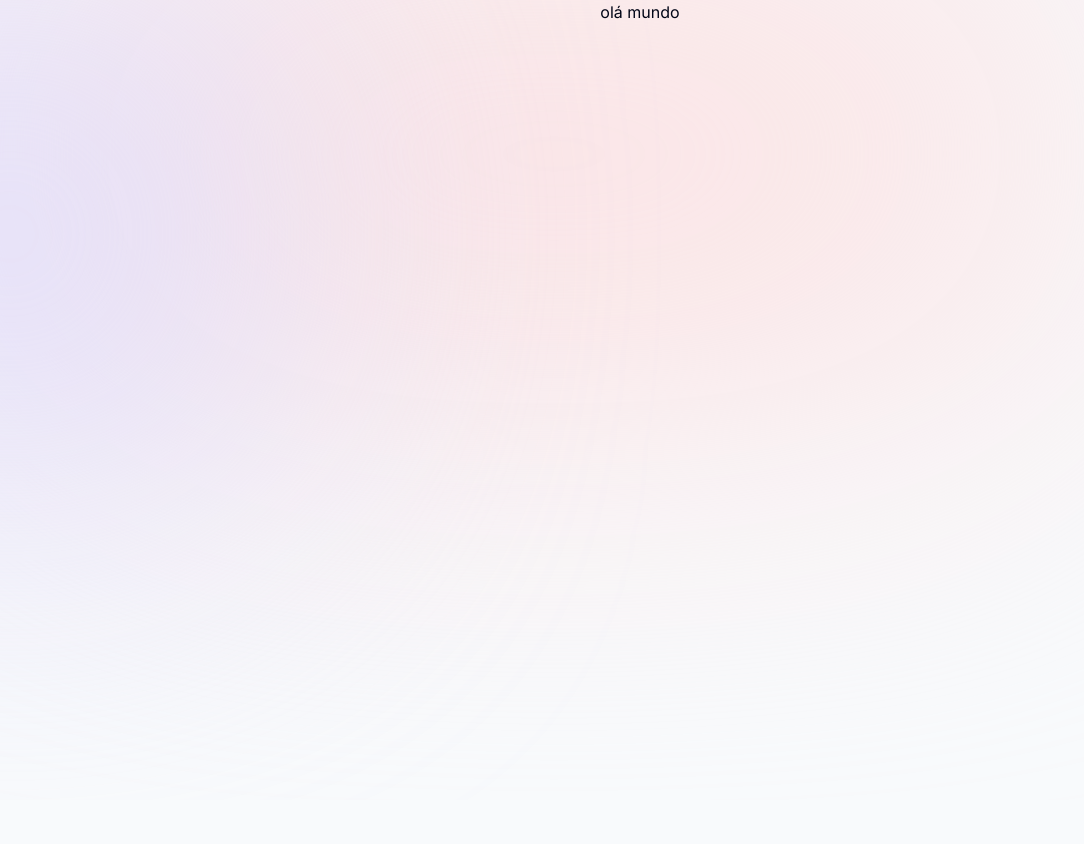
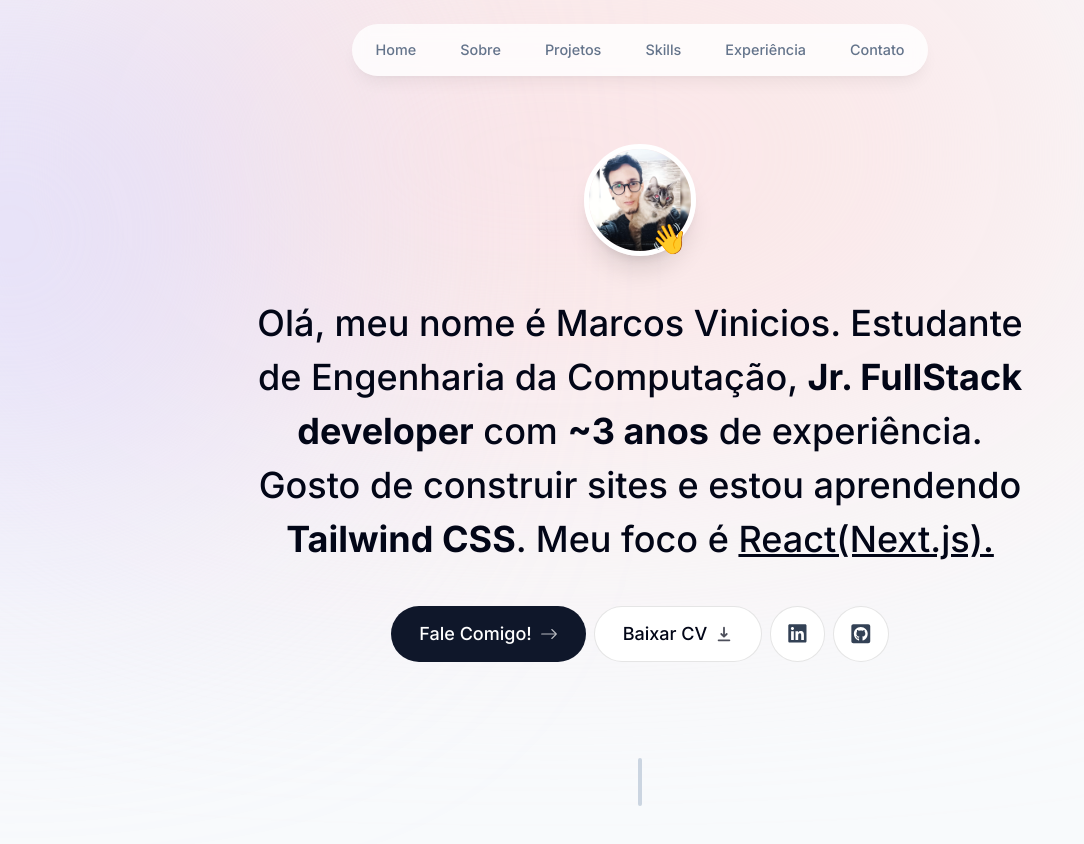
Before and after one commit to onativo/Portfolio, a Next.js app: page / in a window 1280 px wide. Shown: the top 844 px of the page, without its empty margins (0-1084 px from the left). Before the commit the page ends 800 px from the top, so only its background shows below. Built offline with nearby package versions, Linux system fonts and the light colour scheme.

Commit message:
:art: ui: adicionando componentes na pagina inicial

```diff
--- a/app/layout.tsx
+++ b/app/layout.tsx
@@ -1,5 +1,7 @@
+import Header from '@/components/header'
 import './globals.css'
 import { Inter } from 'next/font/google'
+import Intro from '@/components/intro'
 
 const inter = Inter({ subsets: ['latin'] })
 
@@ -15,12 +17,11 @@
 }) {
   return (
     <html lang="en">
-      <body className={`${inter.className}
-      bg-slate-50
-      text-slate-950`}>
+      <body className={`${inter.className} bg-slate-50 text-slate-950 h-[5000px] pt-28 sm:pt-36`}>
         <div className='bg-[#fbe2e3] absolute top-[-6rem] -z-10 right-[11rem] h-[31.25rem] w-[31.25rem] rounded-full blur-[10rem] sm:w-[68.75rem]'></div>
         <div className='bg-[#dbd7fb] absolute top-[-1rem] -z-10 left-[-35rem] h-[31.25rem] w-[31.25rem] rounded-full blur-[10rem] sm:w-left-[68.75rem] md:left-[33rem] lg:left-[-28rem] xl:left-[-15rem] 2xl:left[-5rem]'></div>
 
+        <Header />
         {children}
       </body>
     </html>
--- a/app/page.tsx
+++ b/app/page.tsx
@@ -1,7 +1,11 @@
+import Intro from "@/components/intro";
+import SectionDivider from "@/components/section_divider";
+
 export default function Home() {
   return (
-    <main className="">
-      <h1 style={{textAlign: "center"}}>olá mundo</h1>
+    <main className="flex flex-col items-center px-4">
+      <Intro />
+      <SectionDivider />
     </main>
   )
 }
--- a/package.json
+++ b/package.json
@@ -15,6 +15,7 @@
     "autoprefixer": "10.4.14",
     "eslint": "8.46.0",
     "eslint-config-next": "13.4.12",
+    "framer-motion": "^10.15.0",
     "next": "13.4.12",
     "postcss": "8.4.27",
     "react": "18.2.0",
```
Also changed, not shown: 1 other file (tests, documents, lock files or other folders).
